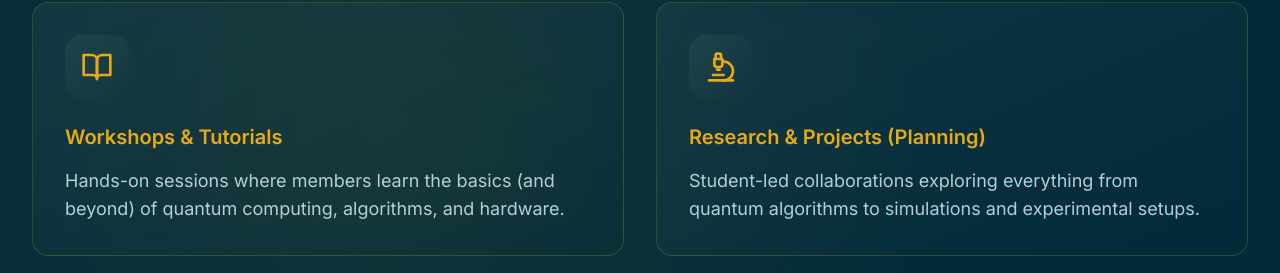
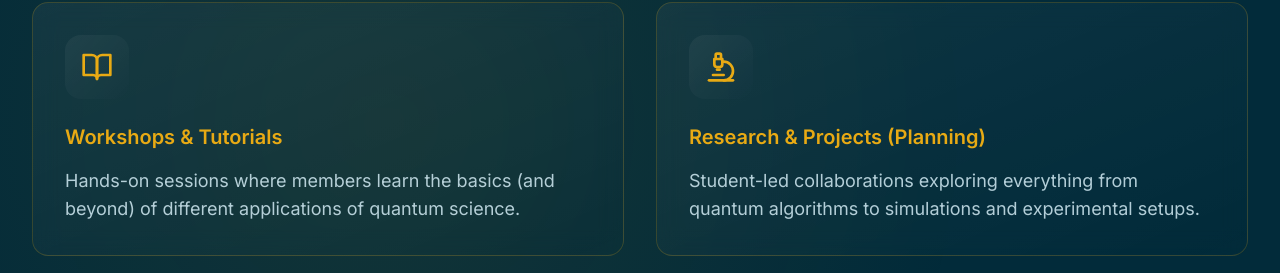
Before and after one commit to Quantum-Student-Society-PSU/QSS-Web, a Next.js app: page / in a window 1280 px wide. Shown: the part 2364-2637 px from the top of the page. Built offline with nearby package versions, Linux system fonts and the light colour scheme.

Commit message:
final changes

```diff
--- a/data/activities.ts
+++ b/data/activities.ts
@@ -5,7 +5,7 @@ export const ACTIVITIES: Activity[] = [
   {
     id: '1',
     title: 'Workshops & Tutorials',
-    description: 'Hands-on sessions where members learn the basics (and beyond) of quantum computing, algorithms, and hardware.',
+    description: 'Hands-on sessions where members learn the basics (and beyond) of different applications of quantum science.',
     icon: BookOpen,
   },
   {
--- a/data/team.ts
+++ b/data/team.ts
@@ -20,7 +20,7 @@ export const OFFICERS: TeamMember[] = [
   {
     id: '3',
     name: 'Keegan Robinson',
-    role: 'Treasurer',
+    role: 'Finance Chair',
     major: 'Architectural Engineering',
     description: 'Balances the books and makes sure our resources fuel impact.',
     linkedin: 'https://www.linkedin.com/in/keeganrobinson',
@@ -28,21 +28,13 @@ export const OFFICERS: TeamMember[] = [
   {
     id: '4',
     name: 'Anchita Mitra',
-    role: 'Logistics Head',
-    major: 'Data Science',
+    role: 'Logistics Chair',
+    major: 'Computational Data Science',
     description: 'Keeps events and operations running smoothly, no matter the scale.',
     linkedin: 'https://www.linkedin.com/in/anchita-mitra-025498301',
   },
   {
     id: '5',
-    name: 'Sahil Pardasani',
-    role: 'Logistics Executive Member',
-    major: 'Computer Science',
-    description: 'Brings reliability and detail to the behind-the-scenes work.',
-    linkedin: 'https://www.linkedin.com/in/sahil-pardasani',
-  },
-  {
-    id: '6',
     name: 'Sanyam Agrawal',
     role: 'Education Chair',
     major: 'Computer Science',
@@ -50,44 +42,55 @@ export const OFFICERS: TeamMember[] = [
     linkedin: 'https://www.linkedin.com/in/sanyam-agrawal-039894271',
   },
   {
+    id: '6',
+    name: 'Kenneth Carter',
+    role: 'Media Chair',
+    major: 'Materials Science & Engineering',
+    description: 'Captures and shares the QSS story through creative media.',
+    linkedin: 'https://www.linkedin.com/in/kenneth-carter-jr-a7b8051a9',
+  },
+  {
     id: '7',
+    name: 'Greg Kramer',
+    role: 'Relations Chair',
+    major: 'Math & Chem',
+    description: 'Brings a thoughtful perspective to networking and collaboration.',
+    linkedin: 'https://www.linkedin.com/in/gregory-kramer-140111325',
+  },
+]
+
+export const COMMITTEE: TeamMember[] = [
+  {
+    id: '8',
+    name: 'Sahil Pardasani',
+    role: 'Logistics Committee',
+    major: 'Computer Science',
+    description: 'Brings reliability and detail to the behind-the-scenes work.',
+    linkedin: 'https://www.linkedin.com/in/sahil-pardasani',
+  },
+  {
+    id: '9',
     name: 'Suryansh Sijwali',
-    role: 'Education Executive Member',
+    role: 'Education Committee',
     major: 'Computer Science & Physics',
     description: 'Supports educational initiatives with passion for both theory and practice.',
     linkedin: 'https://www.linkedin.com/in/suryansh-sijwali',
   },
   {
-    id: '8',
-    name: 'Kenneth Carter',
-    role: 'Media',
-    major: 'Materials Science & Engineering',
-    description: 'Captures and shares the QSS story through creative media.',
-    linkedin: 'https://www.linkedin.com/in/kenneth-carter-jr-a7b8051a9',
-  },
-  {
-    id: '9',
+    id: '10',
     name: 'Rajiv Chandramouli',
-    role: 'Relations Chair',
-    major: 'Material Science Engineering (Freshman)',
+    role: 'Relations Committee',
+    major: 'Material Science Engineering',
     description: 'Strengthens ties with peers and helps expand QSS connections.',
-    linkedin: '',
-  },
-  {
-    id: '10',
-    name: 'Greg Kramer',
-    role: 'Relations Chair',
-    major: 'Math (Sophomore)',
-    description: 'Brings a thoughtful perspective to networking and collaboration.',
-    linkedin: 'https://www.linkedin.com/in/gregory-kramer-140111325',
+    linkedin: 'https://www.linkedin.com/in/rajiv-chandramouli-083b47269/',
   },
   {
     id: '11',
     name: 'Shalin Patel',
     role: 'Relations Committee',
-    major: 'Electrical Engineering (Freshman)',
+    major: 'Electrical Engineering',
     description: 'Adds energy and drive to growing our community presence.',
-    linkedin: '',
+    linkedin: 'https://www.linkedin.com/in/shalin-patel-ba06a3304/',
   },
 ]
 
@@ -112,4 +115,4 @@ export const ADVISORS: TeamMember[] = [
   },
 ]
 
-export const ALL_TEAM_MEMBERS = [...OFFICERS, ...ADVISORS]
+export const ALL_TEAM_MEMBERS = [...OFFICERS, ...COMMITTEE ,...ADVISORS]
```
